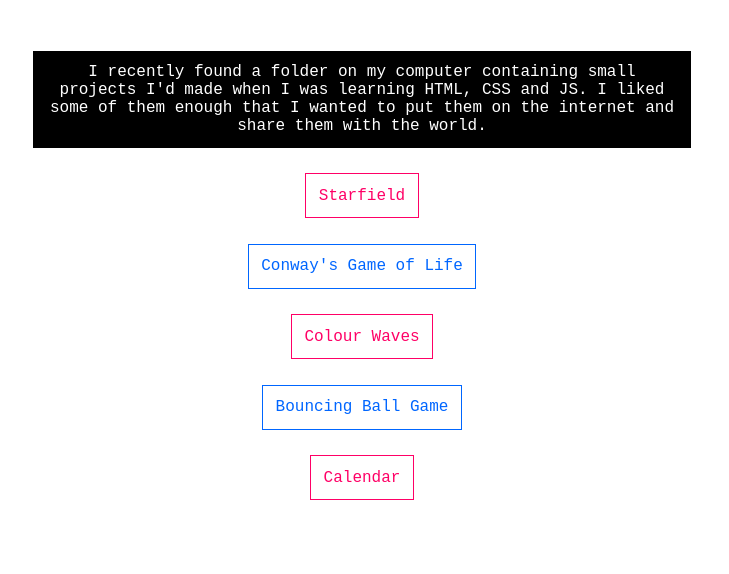
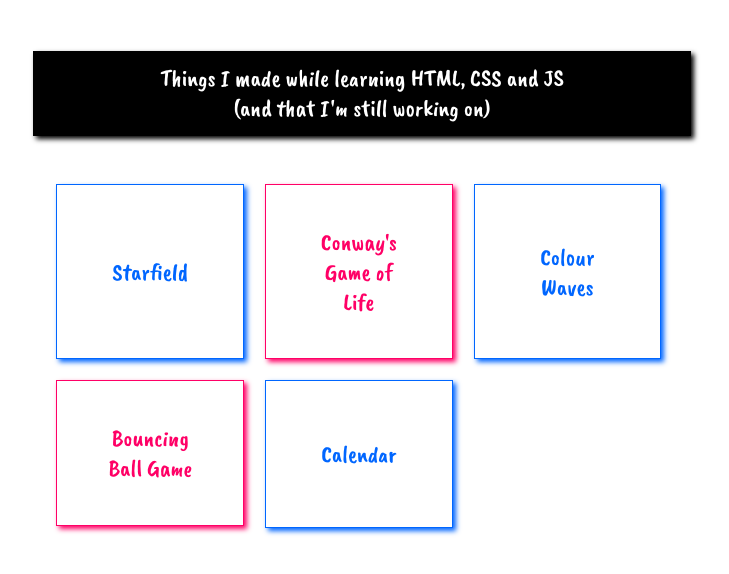
Before and after one commit to highly-illogical/helloworld, a plain HTML site: page index.html in a window 1280 px wide. Shown: the whole page, without its empty margins (278-1007 px from the left). Drawn offline with nearby package versions, Linux system fonts and the light colour scheme.

Commit message:
Changed font and grid

```diff
--- a/conway.js
+++ b/conway.js
@@ -18,6 +18,8 @@ var ctx = can.getContext("2d");
 
 can.width = side;
 can.height = side;
+
+can.style.border = "1px solid black";
 
 var step = side/50;
 
--- a/index.html
+++ b/index.html
@@ -5,7 +5,13 @@
     <meta http-equiv="X-UA-Compatible" content="IE=edge">
     <meta name="viewport" content="width=device-width, initial-scale=1.0">
     <title>hello world</title>
+    <link href="https://fonts.googleapis.com/css2?family=Caveat+Brush&display=swap" rel="stylesheet">
     <style>
+        body {
+            background-color: white;
+            font-size: 24px;
+        }
+
         @media (min-width: 320px) {
             .container {
                 width: 90%;
@@ -36,19 +42,37 @@
             flex-direction: column;
             align-items: center;
             text-align: center;
+            background-color: white;
         }
 
         .container > * {
             padding: 2%;
             margin: 2%;
             text-align: center;
-            font-family: 'Courier New', Courier, monospace;
+            font-family: 'Caveat Brush', cursive;
             font-weight: normal;
+        }
+
+        .grid {
+            display: grid;
+            grid-template-columns: 33% 33% 33%;
+        }
+
+        .grid > * {
+            margin: 5%;
+            padding: 20%;
         }
 
         .text {
             background-color: black;
             color: white;
+            box-shadow: 3px 3px 5px black;
+        }
+
+        .link {
+            display: flex;
+            align-items: center;
+            justify-content: center;
         }
 
         .link:nth-child(even) {
@@ -57,6 +81,7 @@
             color: #f06;
             background-color: white;
             text-decoration: none;
+            box-shadow: 3px 3px 5px #f06;
         }
 
         .link:nth-child(odd) {
@@ -65,6 +90,7 @@
             color: #06f;
             background-color: white;
             text-decoration: none;
+            box-shadow: 3px 3px 5px #06f;
         }
 
         .link:nth-child(even):hover {
@@ -72,6 +98,7 @@
             background-color: #f06;
             color: white;
             text-decoration: none;
+            box-shadow: 3px 3px 5px #f06;
         }
 
         .link:hover:nth-child(odd) {
@@ -79,17 +106,24 @@
             background-color: #06f;
             color: white;
             text-decoration: none;
+            box-shadow: 3px 3px 5px #06f;
+        }
+
+        .link:last-child {
+            margin-bottom: 4%;
         }
     </style>
 </head>
 <body>
     <div class="container">
-        <div class="text">I recently found a folder on my computer containing small projects I'd made when I was learning HTML, CSS and JS. I liked some of them enough that I wanted to put them on the internet and share them with the world.</div>
-        <a class="link" href="./starfield.html">Starfield</a>
+        <div class="text">Things I made while learning HTML, CSS and JS <br>(and that I'm still working on)</div>
+        <div class="grid">
+            <a class="link" href="./starfield.html">Starfield</a>
         <a class="link" href="./conway.html">Conway's Game of Life</a>
         <a class="link" href="./canvas.html">Colour Waves</a>
         <a class="link" href="./bouncingball.html">Bouncing Ball Game</a>
         <a class="link" href="./calendar.html">Calendar</a>
+        </div>
     </div>
 </body>
 </html>
```
Also changed, not shown: canvas.html (+1 -1 lines), canvas.js (+6 -4 lines), conway.html (+1 -1 lines).
